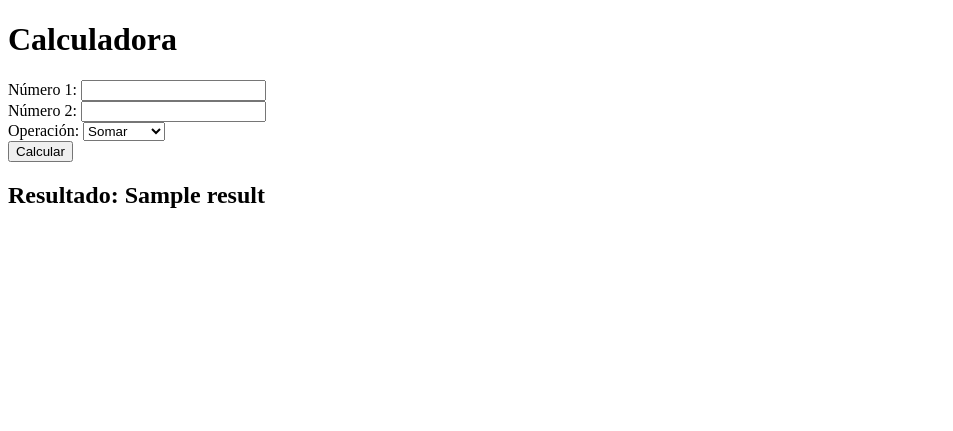
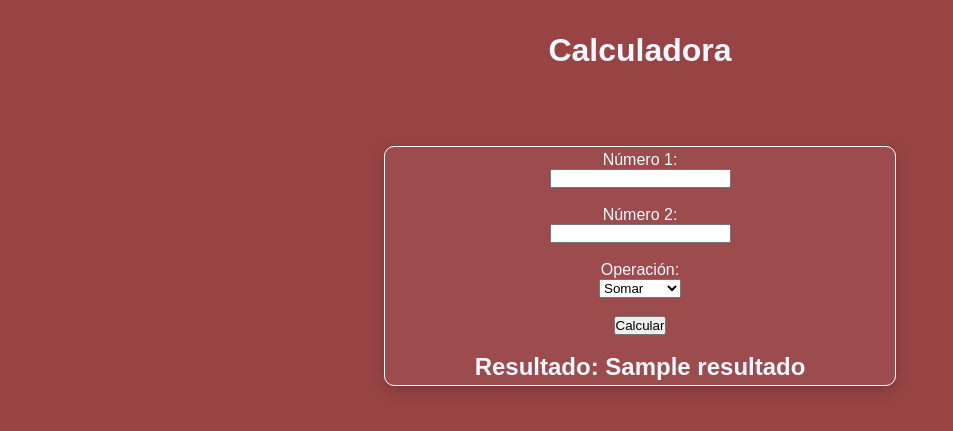
Before and after one commit to Hidan404/Angela_100_days_python, a Flask app: template Flask/site_teste/templates/index.html in a window 1280 px wide. Shown: the top 431 px of the page, without its empty margins (0-953 px from the left). Run offline with Flask 3, Linux system fonts and the light colour scheme; the template is opened without the code that fills it: most values are stand-ins (such as "Sample title", 1, 10 or a date in 2020).

Commit message:
update 15

```diff
--- a/Flask/Calculadora/app.py
+++ b/Flask/Calculadora/app.py
@@ -23,8 +23,8 @@ def calculadora():
                 resultado = "Erro: Divisão por zero"
         else:
             resultado = "Operação inválida"
-        return render_template("index.html", resultado=resultado)
-    return render_template("index.html")
+
+    return render_template("index.html", resultado=resultado)
 
 if __name__ == "__main__":
     app.run(debug=True)
--- a/Flask/Calculadora/static/style.css
+++ b/Flask/Calculadora/static/style.css
@@ -0,0 +1,84 @@
+* {
+    margin: 0;
+    padding: 0;
+    box-sizing: border-box;
+}
+body {
+    font-family: Arial, sans-serif;
+    background-color: #994444;
+    color: aliceblue;
+}
+h1 {
+    display: flex;
+    justify-content: center;
+    align-items: center;
+    height: 100px;
+    margin-bottom: 2.9rem;
+}
+form {
+    display: flex;
+    justify-content: center;
+    flex-direction: column;
+    align-items: center;
+    height: 30vh;
+    width: 40vw;
+    margin: 0 auto;
+    border: 1px solid #fff;
+    border-radius: 10px;
+    box-shadow: 0 4px 16px rgba(0, 0, 0, 0.2);
+    background-color: #9c4c4c;
+}
+form input[type="text"] {
+    width: 80%;
+    padding: 10px;
+    margin-bottom: 20px;
+    border: 1px solid #fff;
+    border-radius: 5px;
+    font-size: 16px;
+}
+form input[type="submit"] {
+    width: 80%;
+    padding: 10px;
+    border: none;
+    border-radius: 5px;
+    background-color: #fff;
+    color: #994444;
+    font-size: 16px;
+    cursor: pointer;
+}
+form input[type="submit"]:hover {
+    background-color: #f0f0f0;
+}
+form input[type="submit"]:active {
+    background-color: #e0e0e0;
+}
+form input[type="submit"]:focus {
+    outline: none;
+}
+form input[type="text"]:focus {
+    outline: none;
+    border-color: #fff;
+}
+form input[type="text"]:hover {
+    border-color: #fff;
+}
+form input[type="text"]:active {
+    border-color: #fff;
+}
+.result {
+    display: flex;
+    justify-content: center;
+    align-items: center;
+    height: 30vh;
+    width: 40vw;
+    margin: 0 auto;
+    border: 1px solid #fff;
+    border-radius: 10px;
+    box-shadow: 0 4px 16px rgba(0, 0, 0, 0.2);
+    background-color: #9c4c4c;
+}
+
+form:hover {
+    background-color: #361313;
+    transition: background-color 0.3s ease;
+}
--- a/Flask/Calculadora/templates/index.html
+++ b/Flask/Calculadora/templates/index.html
@@ -3,6 +3,7 @@
 <head>
     <meta charset="UTF-8">
     <meta name="viewport" content="width=device-width, initial-scale=1.0">
+    <link rel="stylesheet" href="static/style.css">
     <title>{{ title }}</title>
 </head>
 <body>
@@ -16,16 +17,16 @@
         <br>
         <label for="operation">Operación:</label>
         <select name="operacao" id="operation">
-            <option value="somar">Somar</option>
+            <option value="soma">Somar</option>
             <option value="subtracao">Restar</option>
-            <option value="multiplicar">Multiplicar</option>
-            <option value="dividir">Dividir</option>
+            <option value="multiplicacao">Multiplicar</option>
+            <option value="divisao">Dividir</option>
         </select>
         <br>
         <button type="submit">Calcular</button>
         <br>
-        {% if result is not none %}
-            <h2>Resultado: {{ result }}</h2>
+        {% if resultado is not none %}
+            <h2>Resultado: {{ resultado }}</h2>
         {% endif %}
         {% if error %}
             <h2 style="color: red;">Error: {{ error }}</h2>
```
